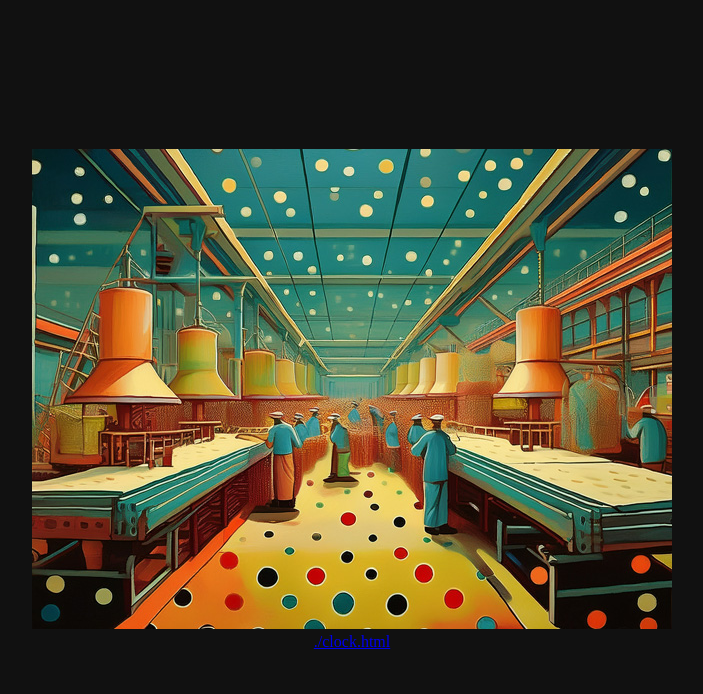
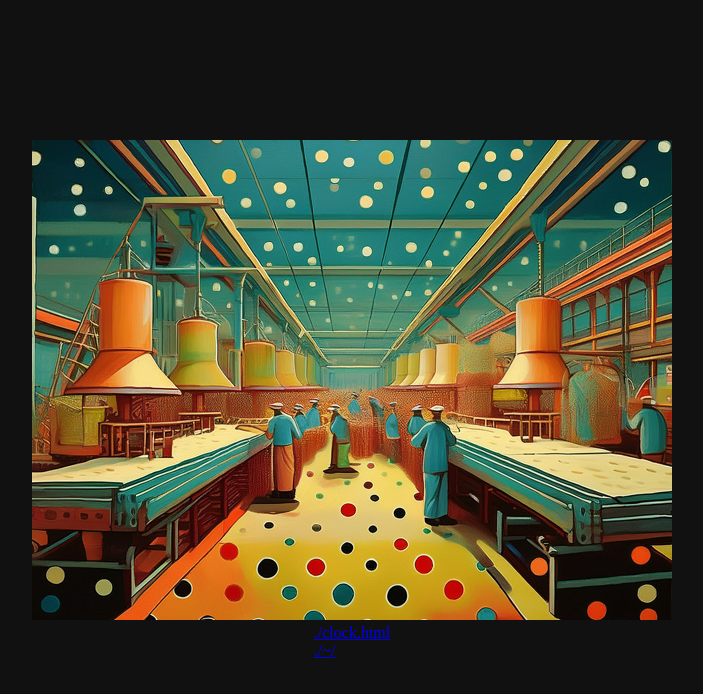
Before and after one commit to umhr/PSHTTPServer, a plain HTML site: page public/index.html in a window 1280 px wide. Shown: the whole page, without its empty margins (288-991 px from the left). Drawn offline with Linux system fonts and the light colour scheme.

```diff
--- a/public/index.html
+++ b/public/index.html
@@ -26,6 +26,7 @@
         <div><img src="assets/mizutamafactory.jpg"></div>
         <div>
             <div><a href="./clock.html">./clock.html</a></div>
+            <div><a href="./~/">./~/</a></div>
         </div>
     </div>
     <script>
```
Also changed, not shown: eyecatch.jpg (added), 1 other file.
